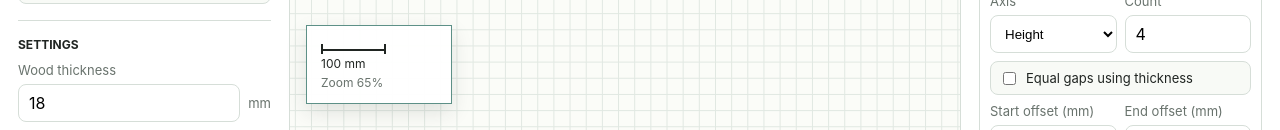
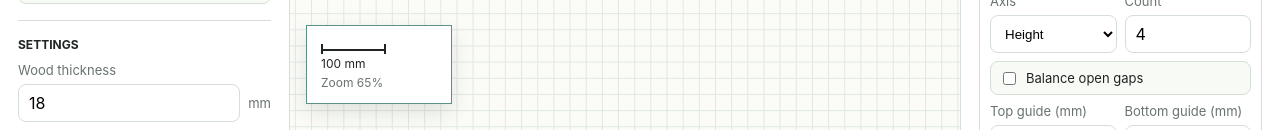
Before and after one commit to biern/mebel-maker, a Svelte app: page / in a window 1280 px wide. Shown: the part 670-800 px from the top of the page. Built offline with nearby package versions, Linux system fonts and the light colour scheme.

Commit message:
Revert "Clarify layout anchor offsets"
This reverts commit 1894898f79e471f91838bd99dbfc968a18e876c2.

```diff
--- a/src/components/RightPanel.svelte
+++ b/src/components/RightPanel.svelte
@@ -76,15 +76,15 @@
         </div>
         <label class="check-chip">
           <input id="layoutAnchorBalanceInput" type="checkbox">
-          <span>Equal gaps using thickness</span>
+          <span>Balance open gaps</span>
         </label>
         <div class="layout-anchor-balance-grid">
           <label class="field compact-field">
-            <span id="layoutAnchorStartLabel">Start offset (mm)</span>
+            <span id="layoutAnchorStartLabel">Start (mm)</span>
             <input id="layoutAnchorStartInput" type="number" step="1">
           </label>
           <label class="field compact-field">
-            <span id="layoutAnchorEndLabel">End offset (mm)</span>
+            <span id="layoutAnchorEndLabel">End (mm)</span>
             <input id="layoutAnchorEndInput" type="number" step="1">
           </label>
           <label class="field compact-field full-row">
--- a/src/controller.ts
+++ b/src/controller.ts
@@ -893,8 +893,9 @@ function defaultLayoutAnchorAxis(board: Board): LayoutAnchorAxis {
 }
 
 function updateLayoutAnchorAxisLabels(): void {
-  ui.layoutAnchorStartLabel.textContent = "Start offset (mm)";
-  ui.layoutAnchorEndLabel.textContent = "End offset (mm)";
+  const axis = selectedLayoutAnchorAxis();
+  ui.layoutAnchorStartLabel.textContent = axis === "x" ? "Left guide (mm)" : "Top guide (mm)";
+  ui.layoutAnchorEndLabel.textContent = axis === "x" ? "Right guide (mm)" : "Bottom guide (mm)";
 }
 
 function updateLayoutBalanceControls(): void {
```
